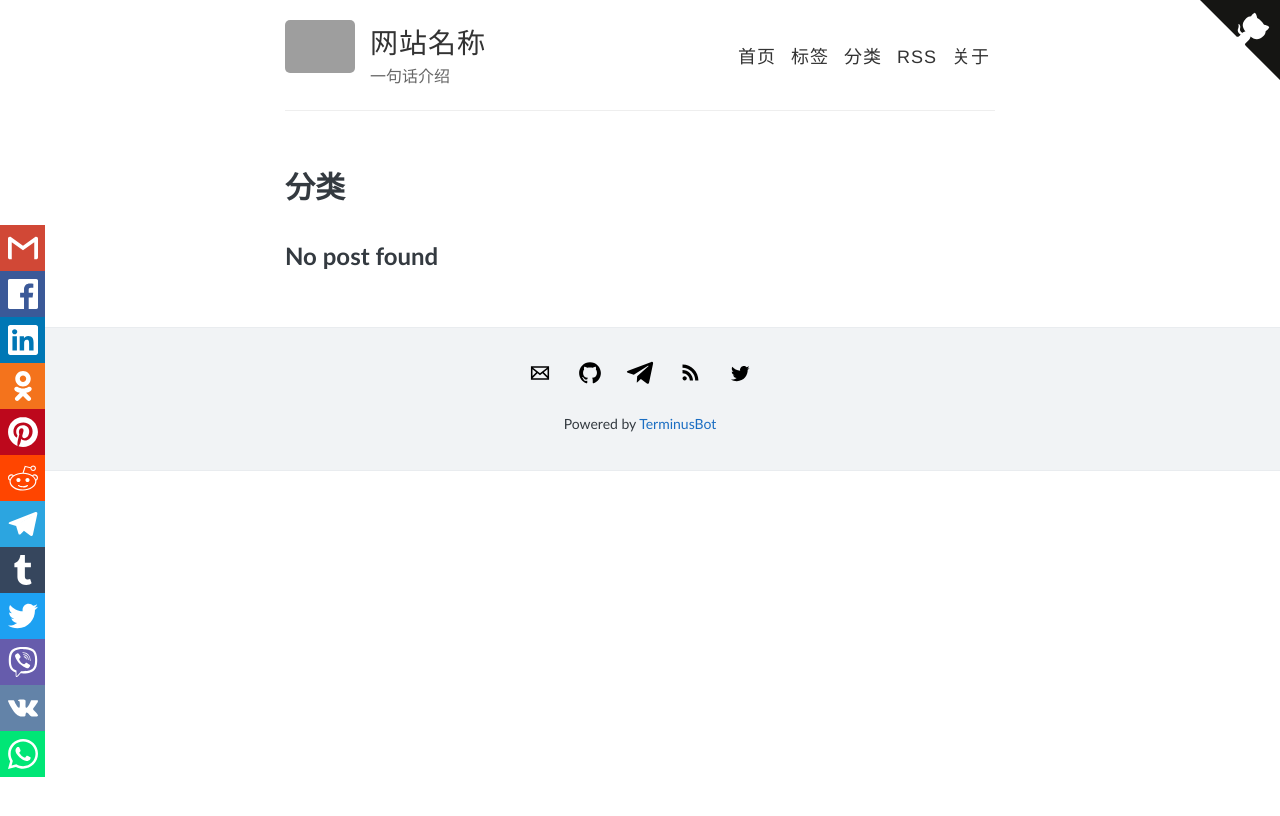
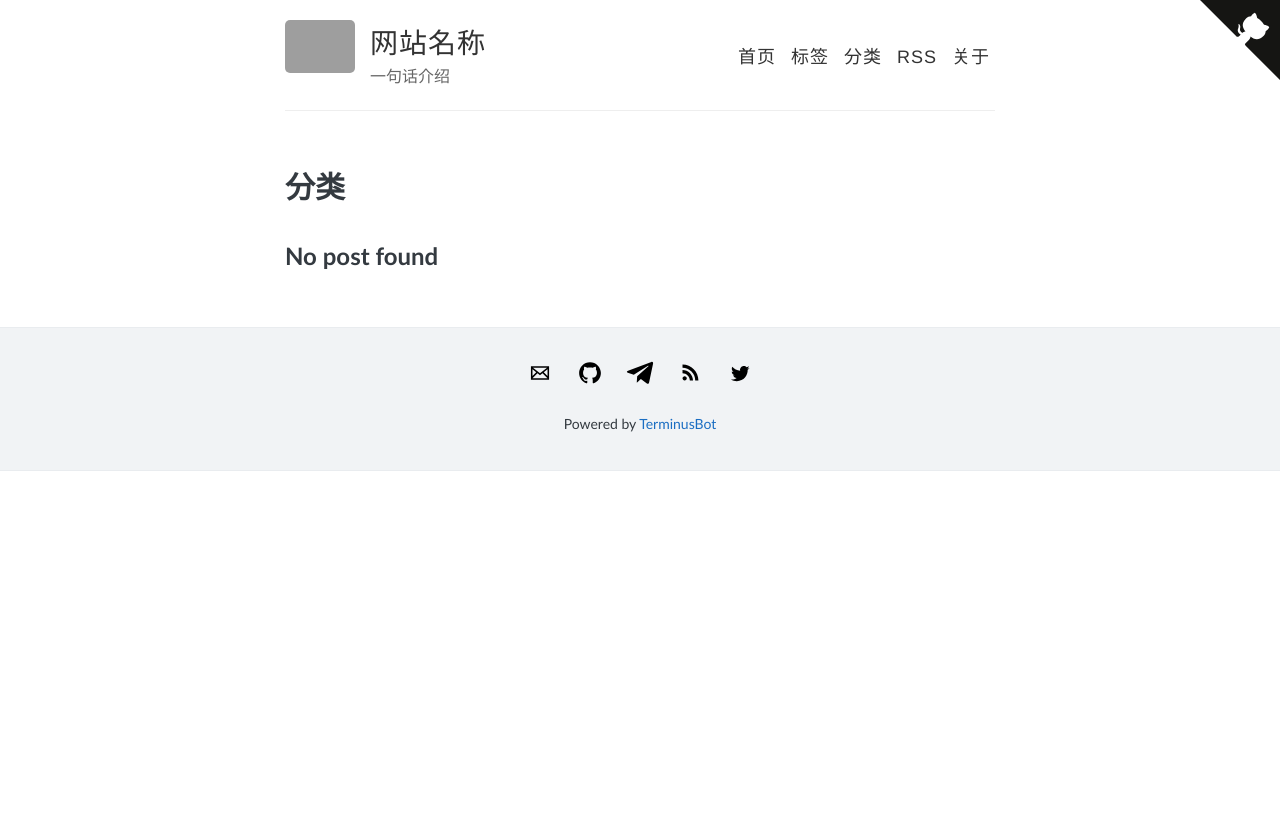
Before and after one commit to TerminusBot/terminus-jekyll-template, a Jekyll site: the page built from categories.html, in a window 1280 px wide. Shown: the top 816 px of the page. Built offline with Jekyll 4.4.1, drawn with Linux system fonts in a browser that asks for light colours; comment, search, counter and statistics services are not loaded; grey boxes are pictures that could not be loaded.

Commit message:
Update default.html

```diff
--- a/_layouts/default.html
+++ b/_layouts/default.html
@@ -4,7 +4,12 @@
   <body>
     {% include nav.html %}
     {% include back-to-top.html %}
-    {% include jquery-social-share.html %}
+    {% if site.socialshare.jquery %}
+      {% include jquery-social-share.html %}
+    {% endif %}
+    {% if site.socialshare.nojavascript %}
+      {% include social-share-no-javascript.html %}
+    {% endif %}
 
     <div id="main" role="main" class="container" style="padding-left: 15px;padding-right: 15px;">
       {{ content }}
```
